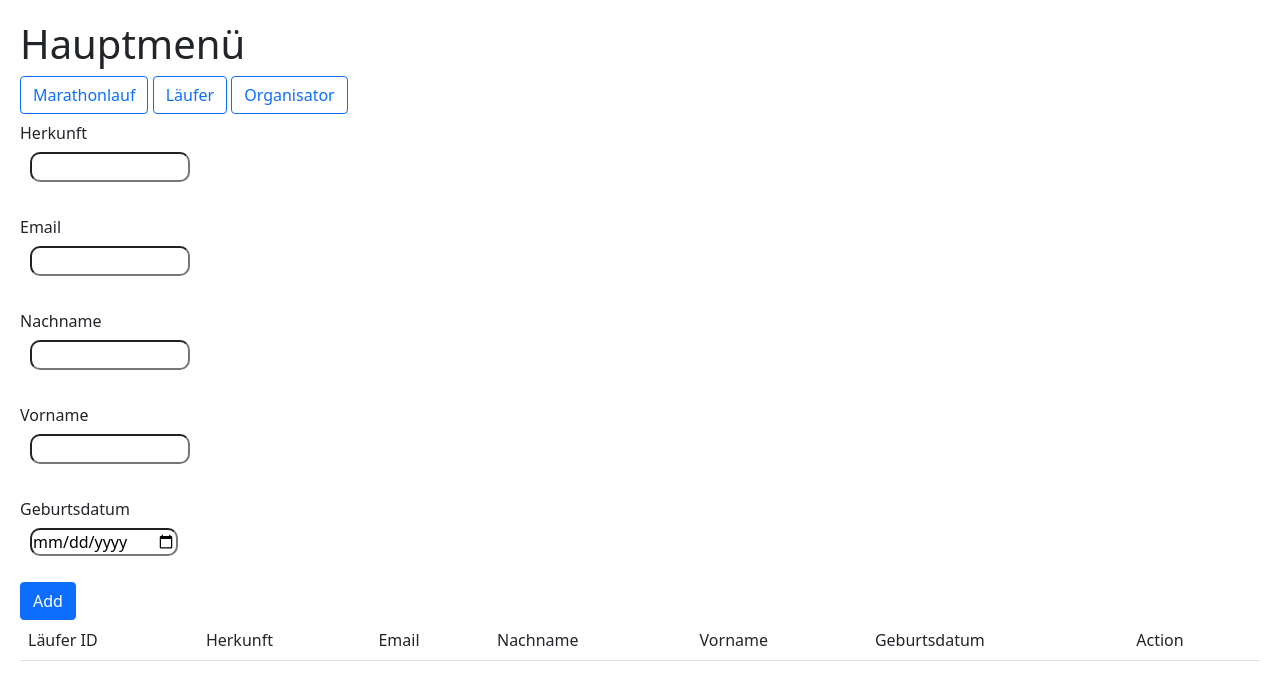
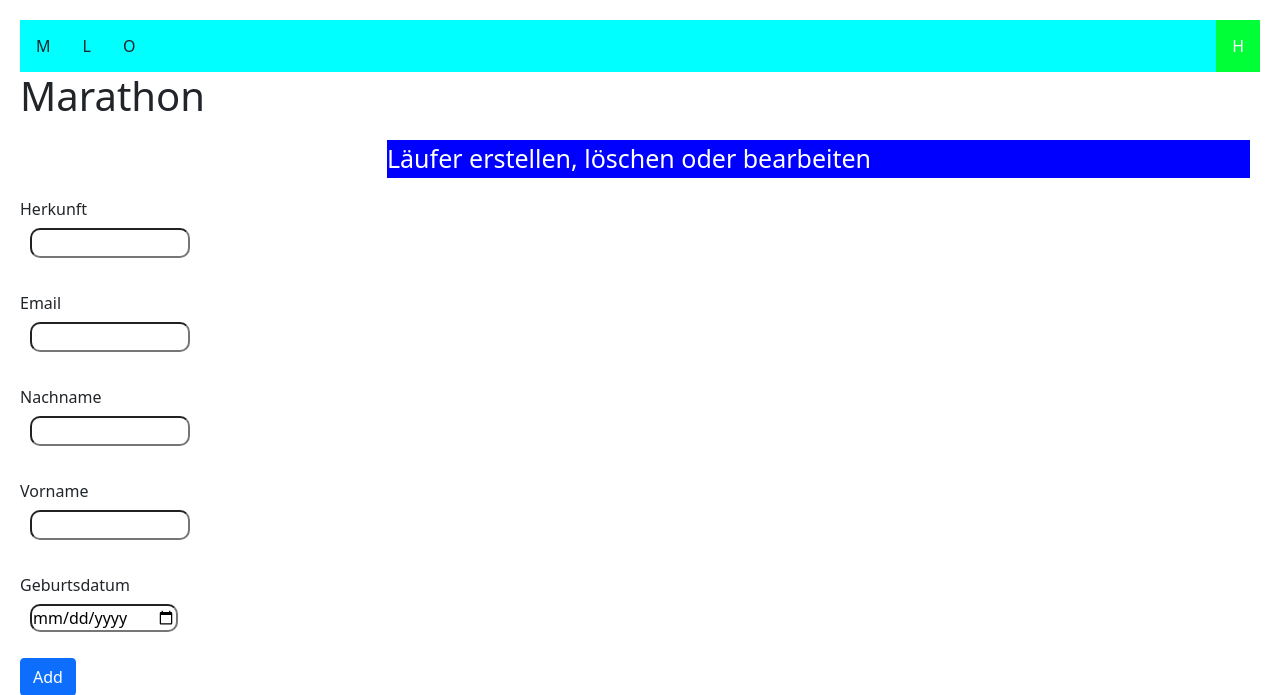
Before and after one commit to codacy-badger/BB_FlaskProjekt, a Flask app: page /laufer in a window 1280 px wide. Shown: the top 695 px of the page. Run offline with Flask 2, Linux system fonts and the light colour scheme; data that the repository does not hold is empty.

Commit message:
animationen hinzugefügt

```diff
--- a/templates/base.html
+++ b/templates/base.html
@@ -43,14 +43,100 @@
                     background-color: white;
                     border-radius: 10px;
                 }
+
+                ul {
+                    list-style-type: none;
+                    margin: 0;
+                    padding: 0;
+                    overflow: hidden;
+                    background-color: rgb(0, 255, 255);
+                }
+
+                li {
+                    float: left;
+                }
+
+                li a {
+                    display: block;
+                    color: white;
+                    text-align: center;
+                    padding: 14px 16px;
+                    text-decoration: none;
+                }
+
+                li a:hover:not(.active) {
+                    background-color: rgb(255, 0, 255);
+                }
+
+                .active {
+                    background-color: #00ff37;
+                }
+
+                .news-wrapper {
+                    height:50px;
+                    position:relative;
+                    overflow:hidden;
+                    font-size:25px;
+                    padding:10px 0 0
+                }
+
+                .news-wrapper .footer-item {
+                    display:flex;
+                    color:#ffffff;
+                    background-color:rgb(0, 0, 255);
+                    list-style:none;
+                    left:100%;
+                    position:absolute;
+                    animation:sliding 40s linear infinite;
+                    white-space:nowrap
+                }
+
+                .news-item {
+                    margin-right:100vw
+                }
+
+                .news-item:last-child {
+                    margin:0
+                }
+
+                @keyframes sliding  {
+                    100% {
+                        left:0;
+                        transform:translateX(-100%);
+                    }
+                }
+
+                a>span {
+                    display:inline-block;
+                }
+
+                li a span span {
+                    display:inline-block;
+                    max-width:0;
+                    overflow:hidden;
+                    transition:max-width 1s;
+                    vertical-align:bottom;
+                }
+
+                li a span span::after {
+                    content:'\00a0'
+                }
+
+                a:hover span span {
+                    max-width:300px;
+                }
             </style>
     </head>
 <body>
-    <h1>Hauptmenü</h1>
 
-    <button type="button" class="btn btn-outline-primary" onclick="window.location.href='/marathonlauf'">Marathonlauf</button>
-    <button type="button" class="btn btn-outline-primary" onclick="window.location.href='/laufer'">Läufer</button>
-    <button type="button" class="btn btn-outline-primary" onclick="window.location.href='/organisator'">Organisator</button>
+    <ul>
+        <li><a onclick="window.location.href='/marathonlauf'" target="_blank"><span>M<span>arathonlauf</span></span></a></li>
+        <li><a onclick="window.location.href='/laufer'" target="_blank"><span>L<span>äufer</span></span></a></li>
+        <li><a onclick="window.location.href='/organisator'" target="_blank"><span>O<span>rganisator</span></span></a></li>
+        <li style="float:right"><a class="active" onclick="window.location.href='/'" target="_blank"><span>H<span>ome</span></span></a></li>
+    </ul>
+
+    <h1>Marathon</h1>
 
     {%block body%}
 
--- a/templates/laufer.html
+++ b/templates/laufer.html
@@ -1,6 +1,14 @@
 {%extends 'base.html'%}
 
 {%block body%}
+
+<div class="news-wrapper">
+    <ul class="footer-item">
+    <li class="news-item">Läufer erstellen, löschen oder bearbeiten</li>
+    <li class="news-item">Läufer erstellen, löschen oder bearbeiten</li>
+    <li class="news-item">Läufer erstellen, löschen oder bearbeiten</li>
+    </ul>
+</div>
 
 <form method="post">
 
```
Also changed, not shown: templates/Marathonlauf.html (+9 -0 lines).
